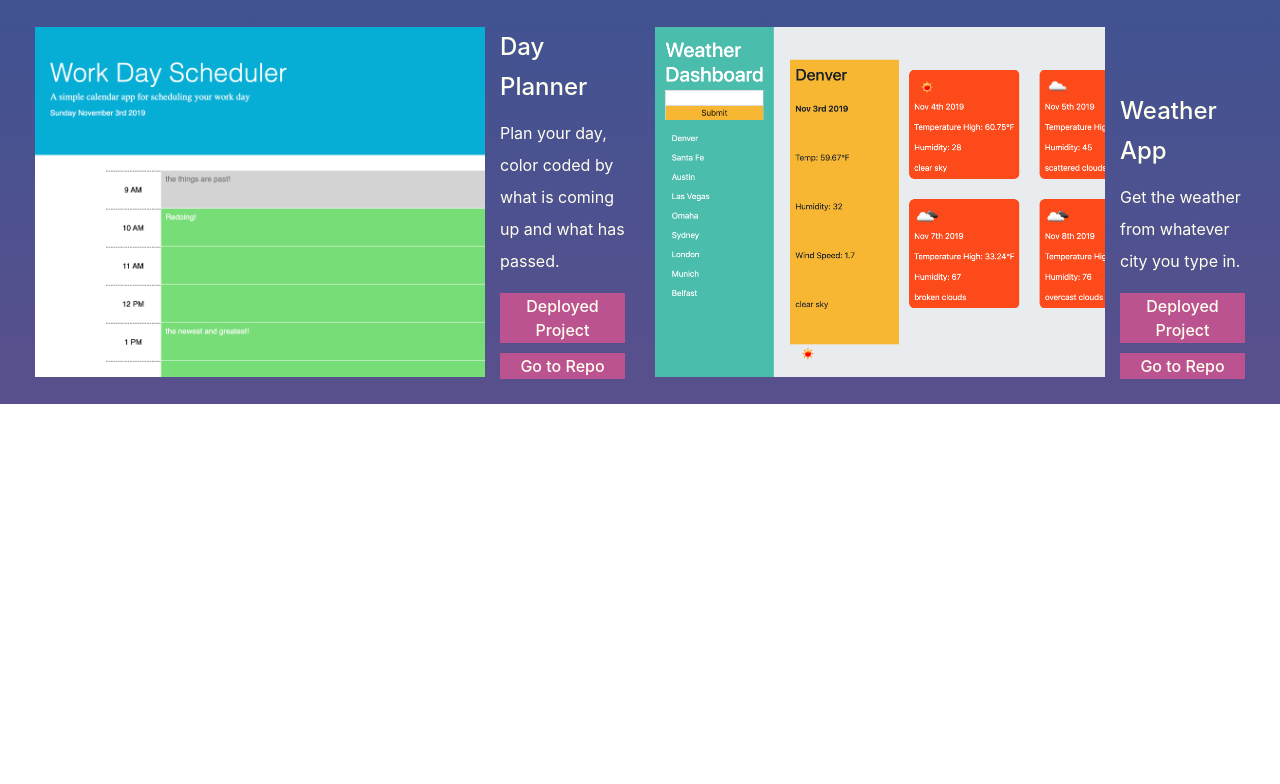
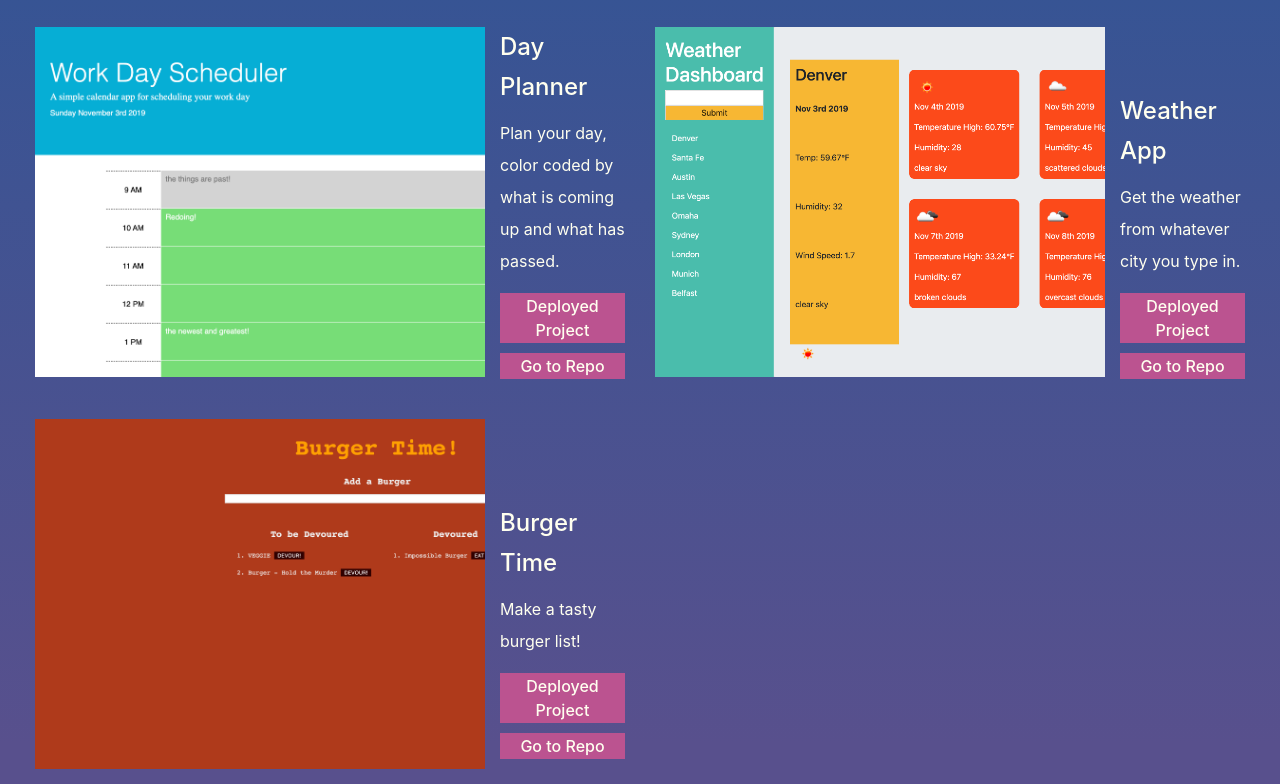
Before and after one commit to libersword/portfolio, a plain HTML site: page pages/portfolio.html in a window 1280 px wide. Shown: the part 558-1342 px from the top of the page. Before the commit the page ends 962 px from the top, so only its background shows below. Drawn offline with nearby package versions, Linux system fonts and the light colour scheme; a web font is replaced by a local one.

Commit message:
Added burger time

```diff
--- a/pages/portfolio.html
+++ b/pages/portfolio.html
@@ -59,6 +59,15 @@
         <a href='https://github.com/libersword/weather-app' target="_blank"><button class="port-btn">Go to Repo</button></a>
       </div>
     </div>
+    <div class="portfolio">
+      <div id="p5" class="port-img"></div>
+      <div class="portfolio-text">
+        <h2 class="portfolio-title">Burger Time</h2>
+        <p class="portfolio-desc">Make a tasty burger list!</p>
+        <a href='https://salty-tor-94140.herokuapp.com/' target="_blank"><button class="port-btn">Deployed Project</button></a>
+        <a href='https://github.com/libersword/burger-time' target="_blank"><button class="port-btn">Go to Repo</button></a>
+      </div>
+    </div>
   </div>
 </body>
 </html>
--- a/portfolio.css
+++ b/portfolio.css
@@ -83,6 +83,11 @@
   background-size: cover;
   background-position: left center;
 }
+#p5 {
+  background-image: url('assets/burgerTime.png');
+  background-size: cover;
+  background-position: left center;
+}
 
 @media only screen and (max-width: 1250px){
   .port-img{
```
Also changed, not shown: assets/burgerTime.png (added).
